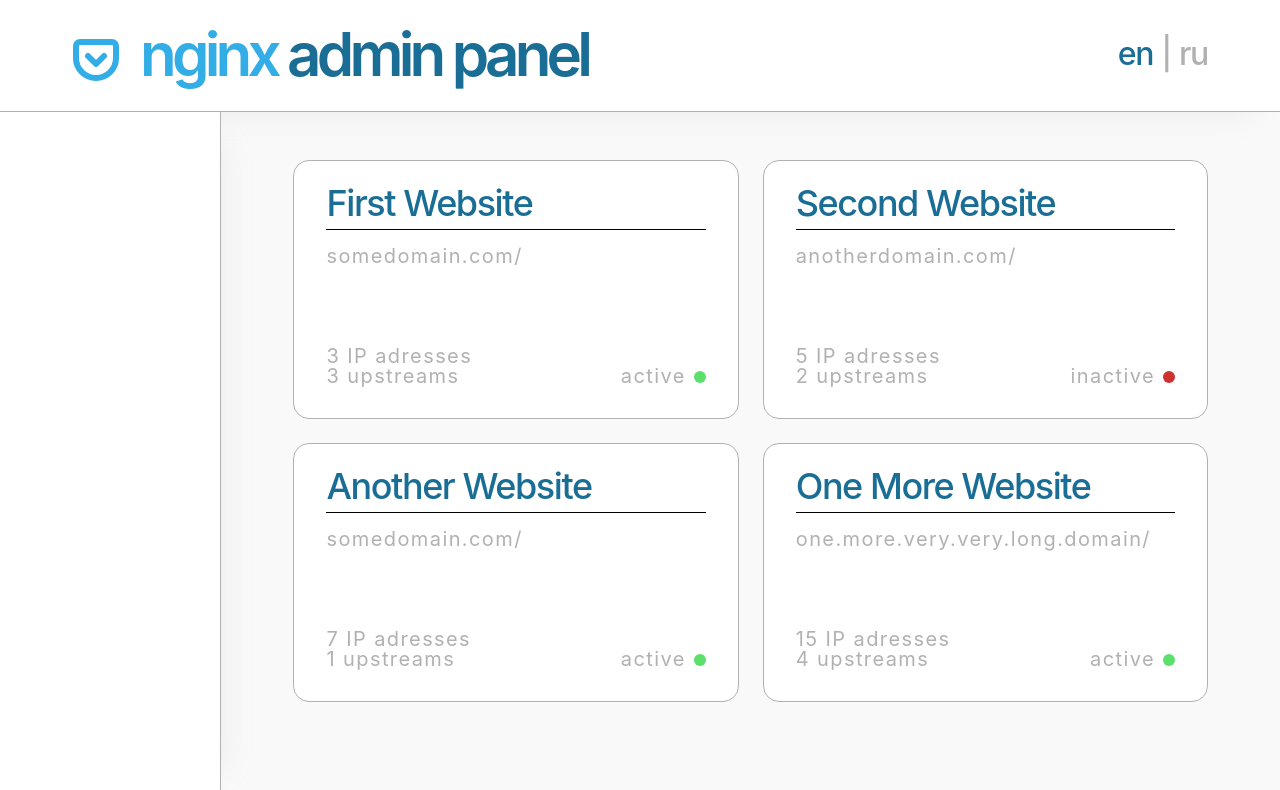
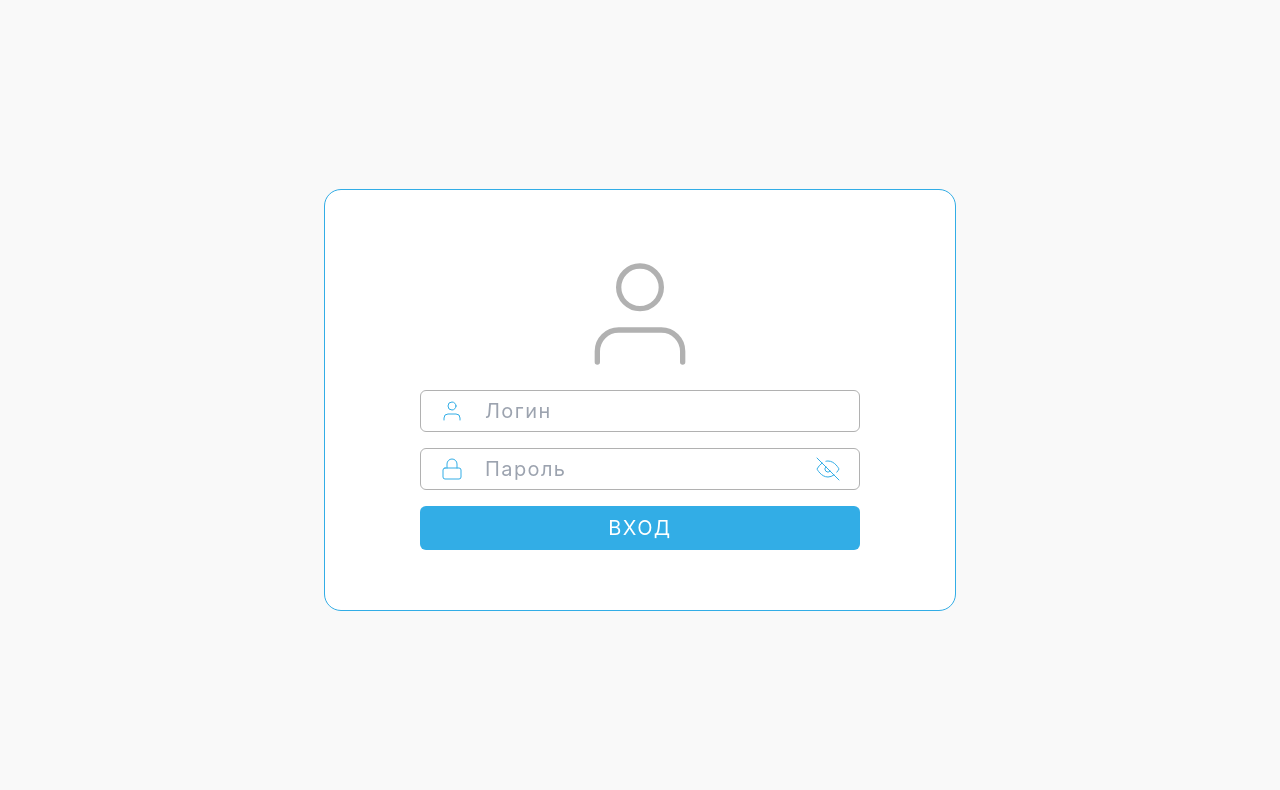
Before and after one commit to Rus8921/nginx-admin-panel-backend2, a React (Create React App) app in the folder web/: page /login in a window 1280 px wide. Before the commit this address led to /websites. Shown: the top 790 px of the page. Built offline with nearby package versions, Linux system fonts and the light colour scheme.

Commit message:
added react-hook-form
finished login page

```diff
--- a/web/package.json
+++ b/web/package.json
@@ -14,6 +14,7 @@
     "react": "^18.3.1",
     "react-dom": "^18.3.1",
     "react-feather": "^2.0.10",
+    "react-hook-form": "^7.53.1",
     "react-router-dom": "^6.27.0",
     "react-scripts": "5.0.1",
     "typescript": "^4.9.5",
--- a/web/src/routes/login/LoginPage.tsx
+++ b/web/src/routes/login/LoginPage.tsx
@@ -1,7 +1,12 @@
 /* eslint-disable react-hooks/rules-of-hooks */
-import React from "react";
-import { redirect } from "react-router-dom";
+import { useState } from "react";
+import { redirect, useNavigate } from "react-router-dom";
 import { useUserStore } from "../../stores/userStore";
+import { LoginPageField } from "../../ui/components/fields/LoginPageField";
+import { SubmitHandler, useForm } from "react-hook-form";
+import { LoginInputProps } from "../../types/loginInputProps";
+import { Lock, User, Eye, EyeOff } from "react-feather";
+import { CommonButton } from "../../ui/components/buttons/CommonButton";
 
 export async function loader() {
   const isLoggedIn = useUserStore.getState().isLoggedIn;
@@ -12,5 +17,62 @@ export async function loader() {
 }
 
 export const LoginPage = () => {
-  return <h1>LoginPage</h1>;
+  const {
+    register,
+    handleSubmit,
+    formState: { errors },
+  } = useForm<LoginInputProps>();
+  const onSubmit: SubmitHandler<LoginInputProps> = (data) => console.log(data);
+  const [showPassword, setShowPassword] = useState(false);
+  const navigate = useNavigate();
+
+  return (
+    <div className="h-screen w-screen bg-bg-clr flex flex-col justify-center items-center">
+      <div className="w-[630px] h-[420px] rounded-2xl outline outline-1 outline-main-clr bg-white flex flex-col justify-center items-center">
+        <User className="h-32 w-32 stroke-1 text-scndry-txt-clr mb-3" />
+        <form
+          className="flex flex-col gap-4 p-0"
+          onSubmit={handleSubmit(onSubmit)}
+        >
+          <LoginPageField
+            placeholder="Логин"
+            type="login"
+            register={register}
+            required={true}
+            IconComponent={User}
+          />
+          <LoginPageField
+            placeholder="Пароль"
+            type="password"
+            register={register}
+            required={true}
+            IconComponent={Lock}
+            PasswordIconComponent={showPassword ? Eye : EyeOff}
+            showPassword={showPassword}
+            setShowPassword={() => {
+              setShowPassword((prev) => !prev);
+            }}
+          />
+          <CommonButton
+            buttonText={"ВХОД"}
+            isSubmit={true}
+            onClick={() => {
+              useUserStore.getState().login({
+                user: {
+                  email: "example@example.com",
+                  login: "login",
+                  token: "token",
+                  refreshToken: "refreshToken",
+                  tokenExpiresMilliseconds: 1000,
+                  role: 1,
+                },
+              });
+              navigate("/");
+            }}
+            type="blueBgWhiteText"
+          />
+        </form>
+      </div>
+    </div>
+  );
 };
--- a/web/src/stores/userStore.ts
+++ b/web/src/stores/userStore.ts
@@ -3,7 +3,7 @@ import { createJSONStorage, persist } from "zustand/middleware";
 import { IUser } from "../types/user";
 
 interface IUserStore {
-  user: IUser | null;
+  user: IUser;
 
   getDataFromCookies: () => void;
   isLoggedIn: () => boolean;
@@ -13,25 +13,31 @@ interface IUserStore {
 
 const userValue: IUser = {
   email: "example@example.com",
+  login: "login",
   token: "token",
   refreshToken: "refreshToken",
   tokenExpiresMilliseconds: 1000,
   role: 1,
 };
 
+const userValueLogout: IUser = {
+  email: "",
+  login: "",
+  refreshToken: "",
+  role: -1,
+  token: "",
+  tokenExpiresMilliseconds: -1,
+};
+
 export const useUserStore = create<IUserStore>()(
   persist(
     (set, get) => ({
-      user: userValue,
+      user: userValueLogout,
 
       getDataFromCookies: () => {},
 
       isLoggedIn: () => {
-        if (
-          !get().user &&
-          get().user?.email === "" &&
-          get().user?.token === ""
-        ) {
+        if (get().user?.email === "" && get().user?.token === "") {
           return false;
         } else {
           return true;
@@ -44,13 +50,7 @@ export const useUserStore = create<IUserStore>()(
 
       logout: () => {
         set({
-          user: {
-            email: "",
-            refreshToken: "",
-            role: -1,
-            token: "",
-            tokenExpiresMilliseconds: -1,
-          },
+          user: userValueLogout,
         });
       },
     }),
--- /dev/null
+++ b/web/src/types/commonButtonTypes.ts
@@ -0,0 +1,5 @@
+export type CommonButtonTypes = {
+  blueBgWhiteText: string;
+  redBgWhiteText: string;
+  transparentBgMainText: string;
+};
--- /dev/null
+++ b/web/src/types/loginInputProps.ts
@@ -0,0 +1,5 @@
+export type LoginInputProps = {
+  login: string;
+  password: string;
+  required: boolean;
+};
--- a/web/src/types/user.ts
+++ b/web/src/types/user.ts
@@ -1,5 +1,6 @@
 export interface IUser {
   email: string;
+  login: string;
   token: string;
   refreshToken: string;
   tokenExpiresMilliseconds: number;
--- a/web/src/ui/components/buttons/ButtonPlaceholder.tsx
+++ /dev/null
@@ -1,5 +0,0 @@
-import React from "react";
-
-export const ButtonPlaceholder = () => {
-  return <h1>ButtonPlaceholder</h1>;
-};
--- /dev/null
+++ b/web/src/ui/components/buttons/CommonButton.tsx
@@ -0,0 +1,32 @@
+import { Path } from "react-hook-form";
+import { CommonButtonTypes } from "../../../types/commonButtonTypes";
+
+export const CommonButton = ({
+  buttonText,
+  isSubmit,
+  type,
+  onClick,
+}: {
+  buttonText: string;
+  isSubmit: boolean;
+  type: Path<CommonButtonTypes>;
+  onClick: () => void;
+}) => {
+  let additionalClasses = "";
+  if (type === "blueBgWhiteText") {
+    additionalClasses = "bg-main-clr text-white";
+  } else if (type === "redBgWhiteText") {
+    additionalClasses = "";
+  } else if (type === "transparentBgMainText") {
+    additionalClasses = "";
+  }
+  return (
+    <button
+      className={`w-[440px] h-11 rounded-md ${additionalClasses}`}
+      type={isSubmit ? "submit" : "button"}
+      onClick={onClick}
+    >
+      {buttonText}
+    </button>
+  );
+};
--- a/web/src/ui/components/fields/FieldPlaceholder.tsx
+++ /dev/null
@@ -1,5 +0,0 @@
-import React from "react";
-
-export const FieldPlaceholder = () => {
-  return <h1>FieldPlaceholder</h1>;
-};
--- /dev/null
+++ b/web/src/ui/components/fields/LoginPageField.tsx
@@ -0,0 +1,47 @@
+import React from "react";
+import { Path, SubmitHandler, useForm, UseFormRegister } from "react-hook-form";
+import { LoginInputProps } from "../../../types/loginInputProps";
+import { Icon } from "react-feather";
+
+export const LoginPageField = ({
+  placeholder,
+  type,
+  register,
+  required,
+  IconComponent,
+  PasswordIconComponent,
+  showPassword,
+  setShowPassword,
+}: {
+  placeholder: string;
+  type: Path<LoginInputProps>;
+  register: UseFormRegister<LoginInputProps>;
+  required: boolean;
+  IconComponent: Icon;
+  PasswordIconComponent?: Icon;
+  showPassword?: boolean;
+  setShowPassword?: () => void;
+}) => {
+  return (
+    <div className="flex flex-row items-center w-[440px] relative">
+      <IconComponent className=" text-main-clr stroke-1 absolute ml-5" />
+      <input
+        className="pl-16 w-full border border-solid rounded-md border-scndry-txt-clr p-2 focus:border-main-clr focus-visible:border-main-clr outline-none"
+        placeholder={placeholder}
+        {...register(type)}
+        required={required}
+        type={
+          type === "password" ? (showPassword ? "text" : "password") : "text"
+        }
+      ></input>
+      {PasswordIconComponent ? (
+        <PasswordIconComponent
+          className=" text-main-clr stroke-1 absolute right-0 mr-5 hover:cursor-pointer"
+          onClick={setShowPassword}
+        />
+      ) : (
+        <></>
+      )}
+    </div>
+  );
+};
```
Also changed, not shown: 1 other file (tests, documents, lock files or other folders).
